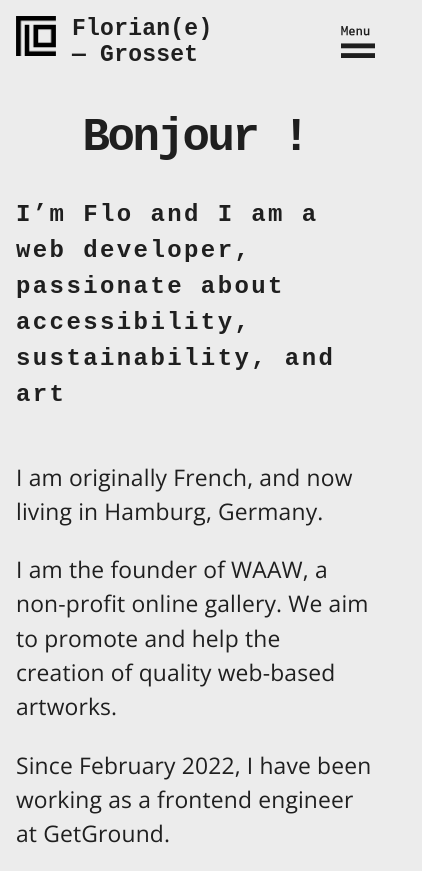
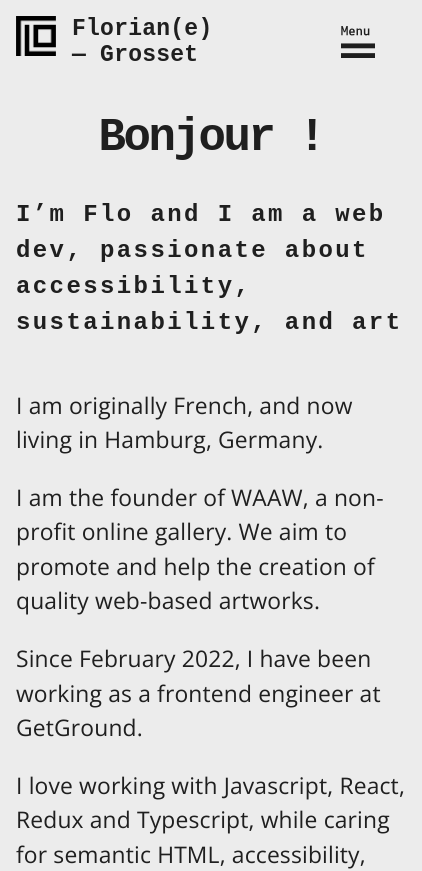
Before and after one commit to grosset-floriane/floriangegrosset-client, a React (Create React App) app: page / in a window 390 px wide. Shown: the top 871 px of the page, 422 px wide, since content can reach past the window. Built offline with nearby package versions, Linux system fonts and the light colour scheme; a web font is replaced by a local one.

Commit message:
add reusable layout component and adjust styles for tablet and desktop for the about page

```diff
--- a/src/App.tsx
+++ b/src/App.tsx
@@ -1,8 +1,7 @@
-import {useTypedSelector} from 'redux/typedSelector'
+import { useTypedSelector } from 'redux/typedSelector'
 import Navigation from './components/Navigation'
 
 import TopAppBar from './components/TopAppBar'
-import {Box} from '@mui/material'
 import Pages from './pages'
 
 function App() {
@@ -11,11 +10,8 @@ function App() {
 	return (
 		<>
 			<TopAppBar />
-
 			{isOpen && <Navigation />}
-			<Box component="main" sx={{padding: 2, mt: 9}}>
-				<Pages />
-			</Box>
+			<Pages />
 		</>
 	)
 }
--- a/src/component-pages/About/index.tsx
+++ b/src/component-pages/About/index.tsx
@@ -1,17 +1,24 @@
 import React from 'react'
-import { Typography } from '@mui/material'
+import { Typography, useMediaQuery, useTheme } from '@mui/material'
 import ExternalLink from 'components/ExternalLink'
+import Layout from 'components/Layout'
+import LayoutColumn from 'components/Layout/LayoutColumn'
 
 const About = () => {
+	const theme = useTheme()
+	const isTablet = useMediaQuery(theme.breakpoints.up('sm'))
 	return (
-		<>
-			<Typography variant="h1" lang="fr" mb={3} mt={2} textAlign="center">
+		<Layout>
+			<LayoutColumn isSticky stickyTopPosition={70}>
+				<Typography variant="h1" lang="fr" mb={3} mt={2} textAlign={isTablet ? "left" : "center"}>
 					Bonjour !
 		 	</Typography>
 				<Typography variant="bodyImpact" component="p" mb={6}>
-				I’m Flo and I am a web developer, passionate about
+					I’m Flo and I am a web dev, passionate about
 					accessibility, sustainability, and art
 		 	</Typography>
+			</LayoutColumn>
+			<LayoutColumn marginTop={40}>
 				<Typography mb={3}>
 					I am originally French, and now living in Hamburg, Germany.
 		 	</Typography>
@@ -37,7 +44,8 @@ const About = () => {
 					while caring for semantic HTML, accessibility, and good user
 					experience.
 		 	</Typography>
-		</>
+			</LayoutColumn>
+		</Layout>
 	)
 }
 
--- /dev/null
+++ b/src/components/Layout/LayoutColumn.tsx
@@ -0,0 +1,37 @@
+import React, { FC } from 'react'
+import { Box, useMediaQuery, useTheme, Grid } from '@mui/material'
+
+interface StickyElementProps {
+    stickyTopPosition: number
+    isDesktop: boolean
+}
+
+const StickyElement: FC<StickyElementProps> = ({ children, stickyTopPosition, isDesktop }) => {
+    return (
+        <Box sx={{ position: isDesktop ? 'sticky' : 'initial', top: stickyTopPosition, maxWidth: 450 }}>
+            {children}
+        </Box>
+    )
+}
+
+interface LayoutColumnProps {
+    stickyTopPosition?: number
+    isSticky?: boolean
+    marginTop?: number
+}
+
+const LayoutColumn: FC<LayoutColumnProps> = ({ children, stickyTopPosition = 45, isSticky = false, marginTop = 0 }) => {
+    const theme = useTheme()
+    const isDesktop = useMediaQuery(theme.breakpoints.up('lg'))
+    const columnContent = isSticky ? <StickyElement stickyTopPosition={stickyTopPosition} isDesktop={isDesktop}>{children}</StickyElement> : children
+
+    return (
+        <>
+            <Grid xs={12} lg={isSticky ? 5 : 7} mt={isDesktop ? marginTop : 0}>
+                {columnContent}
+            </Grid>
+        </>
+    )
+}
+
+export default LayoutColumn
--- /dev/null
+++ b/src/components/Layout/index.tsx
@@ -0,0 +1,37 @@
+import React, { FC } from 'react'
+import { styled, Grid, GridProps } from '@mui/material'
+
+const StyledLayout = styled(Grid, {})<GridProps>(({ theme }) => ({
+    padding: theme.spacing(2),
+    marginTop: theme.spacing(9),
+    marginLeft: 0,
+    [theme.breakpoints.up('sm')]: {
+        padding: theme.spacing(5),
+        maxWidth: 678,
+    },
+    [theme.breakpoints.up('lg')]: {
+        margin: `${theme.spacing(9)} auto 0`,
+        padding: theme.spacing(5),
+        maxWidth: 1200,
+    }
+
+}))
+
+
+
+const Layout: FC = ({ children }) => {
+
+    return (
+        <StyledLayout
+            container
+            spacing={4}
+            // component does work on Grid components
+            // eslint-disable-next-line @typescript-eslint/ban-ts-comment
+            // @ts-ignore
+            component="main">
+            {children}
+        </StyledLayout>
+    )
+}
+
+export default Layout
--- a/src/themes/lightTheme.tsx
+++ b/src/themes/lightTheme.tsx
@@ -218,7 +218,8 @@ lightTheme.typography.h1 = {
 	fontWeight: 700,
 	marginBottom: lightTheme.spacing(2),
 	[lightTheme.breakpoints.up('md')]: {
-		fontSize: '10.3rem',
+		fontSize: '5rem',
+		fontWeight: 400,
 	},
 }
 
```
Lines whose indentation alone changed are shown as unchanged.
